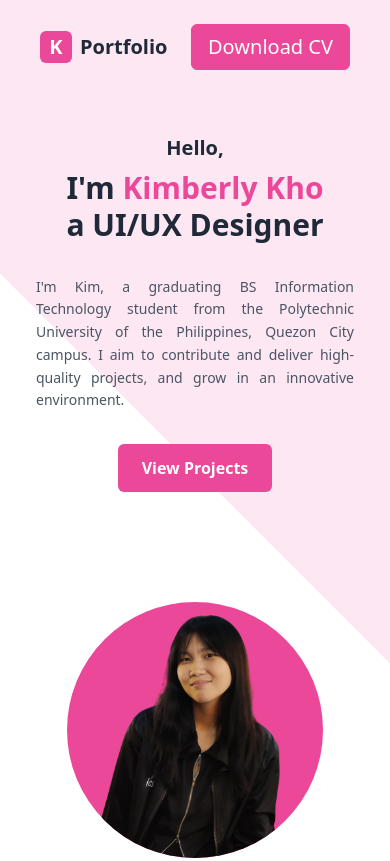
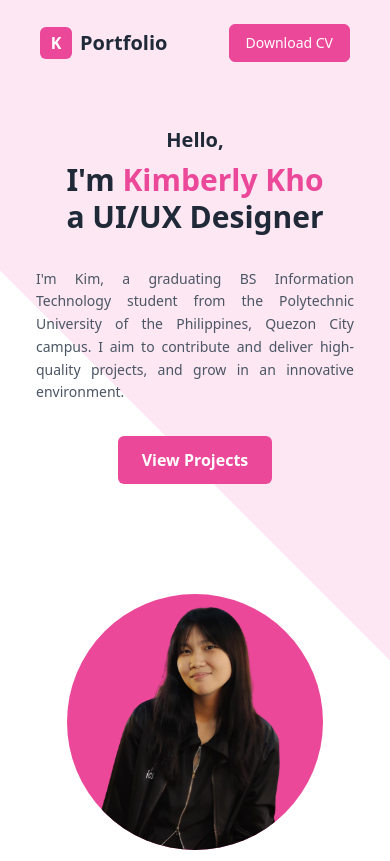
Before and after one commit to kimly27/kimly27.github.io, a plain HTML site: page index.html in a window 390 px wide. Shown: the top 861 px of the page. Drawn offline with nearby package versions, Linux system fonts and the light colour scheme.

Commit message:
Update index.html

```diff
--- a/index.html
+++ b/index.html
@@ -18,7 +18,7 @@
             <!-- navigation -->
             <header class="flex justify-between items-center px-10 py-6">
                 <div class="flex items-center space-x-2">
-                    <div class="bg-pink-500 text-white font-bold text-xl rounded-md w-8 h-8 flex items-center justify-center">
+                    <div class="bg-pink-500 text-white font-bold text-m md:text-xl rounded-md w-8 h-8 flex items-center justify-center">
                         K
                     </div>
                     <span class="font-bold text-xl">Portfolio</span>
@@ -29,7 +29,7 @@
                     <a href="#educ" class="hover:text-pink-500 hover:scale-105">Education</a>
                     <a href="#contact" class="hover:text-pink-500 hover:scale-105">Contact</a>
                 </nav>
-                <a href="#" class="border border-pink-500 px-4 py-2 rounded-md text-xl font-medium bg-pink-500 text-white hover:scale-105">Download CV</a>
+                <a href="#" class="border border-pink-500 px-4 py-2 rounded-md text-sm md:text-xl font-medium bg-pink-500 text-white hover:scale-105">Download CV</a>
             </header>
 
             <!-- hero section -->
```
